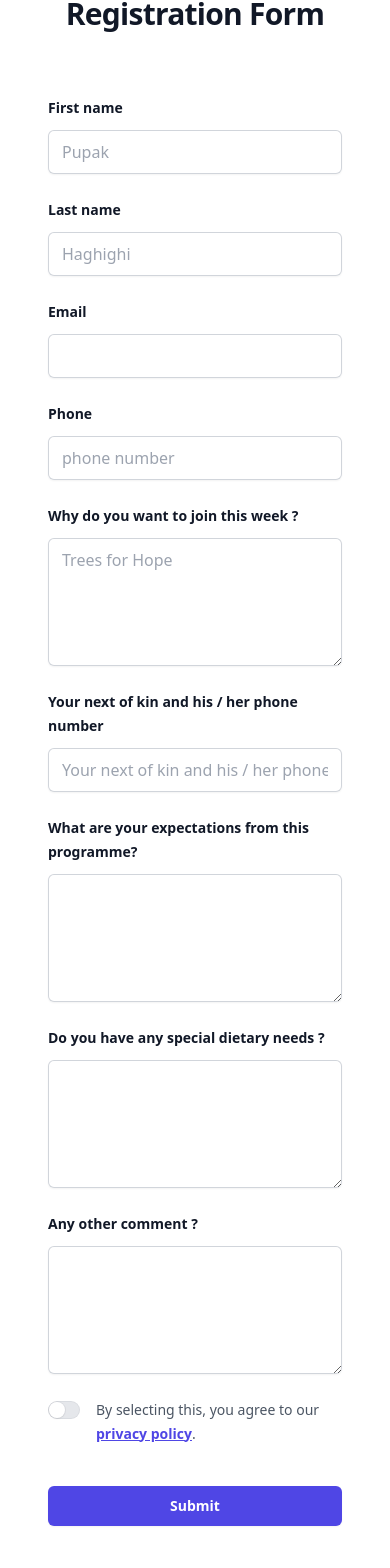
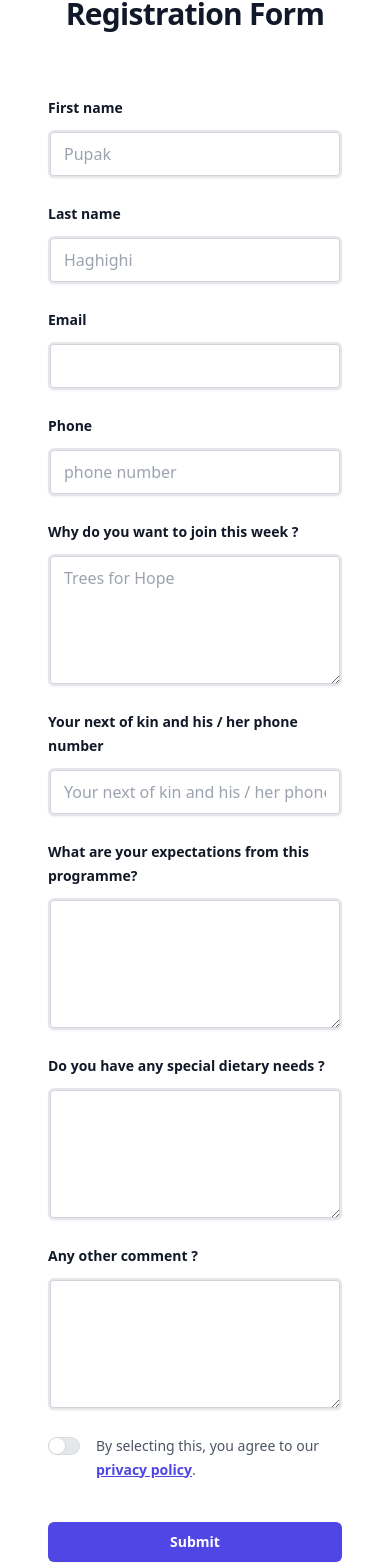
Before and after one commit to nirdoshyaqin/trees_for_hope, a Next.js app: page /projects/atlantic_rainforest in a window 390 px wide. Shown: the part 5231-6799 px from the top of the page. Built offline with nearby package versions, Linux system fonts and the light colour scheme.

Commit message:
枠線の微調整

```diff
--- a/components/AtlanticRegistrationFormSG.js
+++ b/components/AtlanticRegistrationFormSG.js
@@ -116,7 +116,7 @@ export default function AtlanticRegistrationFormSG() {
                       First name
                     </label>
                     <div className="mt-2.5">
-                      <input type="text" name="first-name" id="firstname" autoComplete="given-name" value={firstname} placeholder="Pupak" onChange={e => setFirstname(e.target.value)} required className="block w-full rounded-md border-0 px-3.5 py-2 text-gray-900 shadow-sm ring-1 ring-inset ring-gray-300 placeholder:text-gray-400 focus:ring-2 focus:ring-inset focus:ring-indigo-600 sm:text-sm sm:leading-6" />
+                      <input type="text" name="first-name" id="firstname" autoComplete="given-name" value={firstname} placeholder="Pupak" onChange={e => setFirstname(e.target.value)} required className="block w-full rounded-md border-2 md:border-0 px-3.5 py-2 text-gray-900 shadow-sm ring-1 ring-inset ring-gray-300 placeholder:text-gray-400 focus:ring-2 focus:ring-inset focus:ring-indigo-600 sm:text-sm sm:leading-6" />
                     </div>
                   </div>
                   <div>
@@ -124,7 +124,7 @@ export default function AtlanticRegistrationFormSG() {
                       Last name
                     </label>
                     <div className="mt-2.5">
-                      <input type="text" name="lastname" id="lastname" autoComplete="family-name" value={lastname} placeholder="Haghighi" onChange={e => setLastname(e.target.value)} className="block w-full rounded-md border-0 px-3.5 py-2 text-gray-900 shadow-sm ring-1 ring-inset ring-gray-300 placeholder:text-gray-400 focus:ring-2 focus:ring-inset focus:ring-indigo-600 sm:text-sm sm:leading-6" />
+                      <input type="text" name="lastname" id="lastname" autoComplete="family-name" value={lastname} placeholder="Haghighi" onChange={e => setLastname(e.target.value)} className="block w-full rounded-md border-2 md:border-0 px-3.5 py-2 text-gray-900 shadow-sm ring-1 ring-inset ring-gray-300 placeholder:text-gray-400 focus:ring-2 focus:ring-inset focus:ring-indigo-600 sm:text-sm sm:leading-6" />
                     </div>
                   </div>
                   <div className="sm:col-span-2">
@@ -132,7 +132,7 @@ export default function AtlanticRegistrationFormSG() {
                       Email
                     </label>
                     <div className="mt-2.5">
-                      <input type="email" name="email" id="email" autoComplete="email" value={email} onChange={e => setEmail(e.target.value)} required className="block w-full rounded-md border-0 px-3.5 py-2 text-gray-900 shadow-sm ring-1 ring-inset ring-gray-300 placeholder:text-gray-400 focus:ring-2 focus:ring-inset focus:ring-indigo-600 sm:text-sm sm:leading-6" />
+                      <input type="email" name="email" id="email" autoComplete="email" value={email} onChange={e => setEmail(e.target.value)} required className="block w-full rounded-md border-2 md:border-0 px-3.5 py-2 text-gray-900 shadow-sm ring-1 ring-inset ring-gray-300 placeholder:text-gray-400 focus:ring-2 focus:ring-inset focus:ring-indigo-600 sm:text-sm sm:leading-6" />
                     </div>
                   </div>
 
@@ -141,7 +141,7 @@ export default function AtlanticRegistrationFormSG() {
                       Phone
                     </label>
                     <div className="mt-2.5">
-                      <input type="tel" name="phone" id="phone" autoComplete="phone" value={phone} placeholder="phone number" pattern="[\d\-]*" onChange={e => setPhone(e.target.value)} className="block w-full rounded-md border-0 px-3.5 py-2 text-gray-900 shadow-sm ring-1 ring-inset ring-gray-300 placeholder:text-gray-400 focus:ring-2 focus:ring-inset focus:ring-indigo-600 sm:text-sm sm:leading-6" />
+                      <input type="tel" name="phone" id="phone" autoComplete="phone" value={phone} placeholder="phone number" pattern="[\d\-]*" onChange={e => setPhone(e.target.value)} className="block w-full rounded-md border-2 md:border-0 px-3.5 py-2 text-gray-900 shadow-sm ring-1 ring-inset ring-gray-300 placeholder:text-gray-400 focus:ring-2 focus:ring-inset focus:ring-indigo-600 sm:text-sm sm:leading-6" />
                     </div>
                   </div>
                   <div className="sm:col-span-2">
@@ -149,7 +149,7 @@ export default function AtlanticRegistrationFormSG() {
                       Why do you want to join this week ?
                     </label>
                     <div className="mt-2.5">
-                      <textarea type="text" name="reason" id="reason" rows={4} autoComplete="organization" value={reason} placeholder="Trees for Hope" onChange={e => setReason(e.target.value)} required className="block w-full rounded-md border-0 px-3.5 py-2 text-gray-900 shadow-sm ring-1 ring-inset ring-gray-300 placeholder:text-gray-400 focus:ring-2 focus:ring-inset focus:ring-indigo-600 sm:text-sm sm:leading-6" />
+                      <textarea type="text" name="reason" id="reason" rows={4} autoComplete="organization" value={reason} placeholder="Trees for Hope" onChange={e => setReason(e.target.value)} required className="block w-full rounded-md border-2 md:border-0 px-3.5 py-2 text-gray-900 shadow-sm ring-1 ring-inset ring-gray-300 placeholder:text-gray-400 focus:ring-2 focus:ring-inset focus:ring-indigo-600 sm:text-sm sm:leading-6" />
                     </div>
                   </div>
                   <div className="sm:col-span-2">
@@ -157,7 +157,7 @@ export default function AtlanticRegistrationFormSG() {
                       Your next of kin and his / her phone number
                     </label>
                     <div className="mt-2.5">
-                      <input type="tel" name="kinphone" id="kinphone" autoComplete="organization" value={kinphone} placeholder="Your next of kin and his / her phone number" pattern="[\d\-]*" onChange={e => setKinphone(e.target.value)} className="block w-full rounded-md border-0 px-3.5 py-2 text-gray-900 shadow-sm ring-1 ring-inset ring-gray-300 placeholder:text-gray-400 focus:ring-2 focus:ring-inset focus:ring-indigo-600 sm:text-sm sm:leading-6" />
+                      <input type="tel" name="kinphone" id="kinphone" autoComplete="organization" value={kinphone} placeholder="Your next of kin and his / her phone number" pattern="[\d\-]*" onChange={e => setKinphone(e.target.value)} className="block w-full rounded-md border-2 md:border-0 px-3.5 py-2 text-gray-900 shadow-sm ring-1 ring-inset ring-gray-300 placeholder:text-gray-400 focus:ring-2 focus:ring-inset focus:ring-indigo-600 sm:text-sm sm:leading-6" />
                     </div>
                   </div>
                   <div className="sm:col-span-2">
@@ -165,7 +165,7 @@ export default function AtlanticRegistrationFormSG() {
                       What are your expectations from this programme?
                     </label>
                     <div className="mt-2.5">
-                      <textarea name="expectation" id="expectation" rows={4} value={expectation} onChange={e => setExpectation(e.target.value)} required className="block w-full rounded-md border-0 px-3.5 py-2 text-gray-900 shadow-sm ring-1 ring-inset ring-gray-300 placeholder:text-gray-400 focus:ring-2 focus:ring-inset focus:ring-indigo-600 sm:text-sm sm:leading-6" defaultValue={""} />
+                      <textarea name="expectation" id="expectation" rows={4} value={expectation} onChange={e => setExpectation(e.target.value)} required className="block w-full rounded-md border-2 md:border-0 px-3.5 py-2 text-gray-900 shadow-sm ring-1 ring-inset ring-gray-300 placeholder:text-gray-400 focus:ring-2 focus:ring-inset focus:ring-indigo-600 sm:text-sm sm:leading-6" defaultValue={""} />
                     </div>
                   </div>
                   <div className="sm:col-span-2">
@@ -173,7 +173,7 @@ export default function AtlanticRegistrationFormSG() {
                       Do you have any special dietary needs ?
                     </label>
                     <div className="mt-2.5">
-                      <textarea name="dietary" id="dietary" rows={4} value={dietary} onChange={e => setDietary(e.target.value)} required className="block w-full rounded-md border-0 px-3.5 py-2 text-gray-900 shadow-sm ring-1 ring-inset ring-gray-300 placeholder:text-gray-400 focus:ring-2 focus:ring-inset focus:ring-indigo-600 sm:text-sm sm:leading-6" defaultValue={""} />
+                      <textarea name="dietary" id="dietary" rows={4} value={dietary} onChange={e => setDietary(e.target.value)} required className="block w-full rounded-md border-2 md:border-0 px-3.5 py-2 text-gray-900 shadow-sm ring-1 ring-inset ring-gray-300 placeholder:text-gray-400 focus:ring-2 focus:ring-inset focus:ring-indigo-600 sm:text-sm sm:leading-6" defaultValue={""} />
                     </div>
                   </div>
 
@@ -182,7 +182,7 @@ export default function AtlanticRegistrationFormSG() {
                       Any other comment ?
                     </label>
                     <div className="mt-2.5">
-                      <textarea name="message" id="message" rows={4} value={message} onChange={e => setMessage(e.target.value)} required className="block w-full rounded-md border-0 px-3.5 py-2 text-gray-900 shadow-sm ring-1 ring-inset ring-gray-300 placeholder:text-gray-400 focus:ring-2 focus:ring-inset focus:ring-indigo-600 sm:text-sm sm:leading-6" defaultValue={""} />
+                      <textarea name="message" id="message" rows={4} value={message} onChange={e => setMessage(e.target.value)} required className="block w-full rounded-md border-2 md:border-0 px-3.5 py-2 text-gray-900 shadow-sm ring-1 ring-inset ring-gray-300 placeholder:text-gray-400 focus:ring-2 focus:ring-inset focus:ring-indigo-600 sm:text-sm sm:leading-6" defaultValue={""} />
                     </div>
                   </div>
                   <Switch.Group as="div" className="flex gap-x-4 sm:col-span-2">
```
Also changed, not shown: components/TreeRegistrationFormSG.js (+8 -8 lines).
